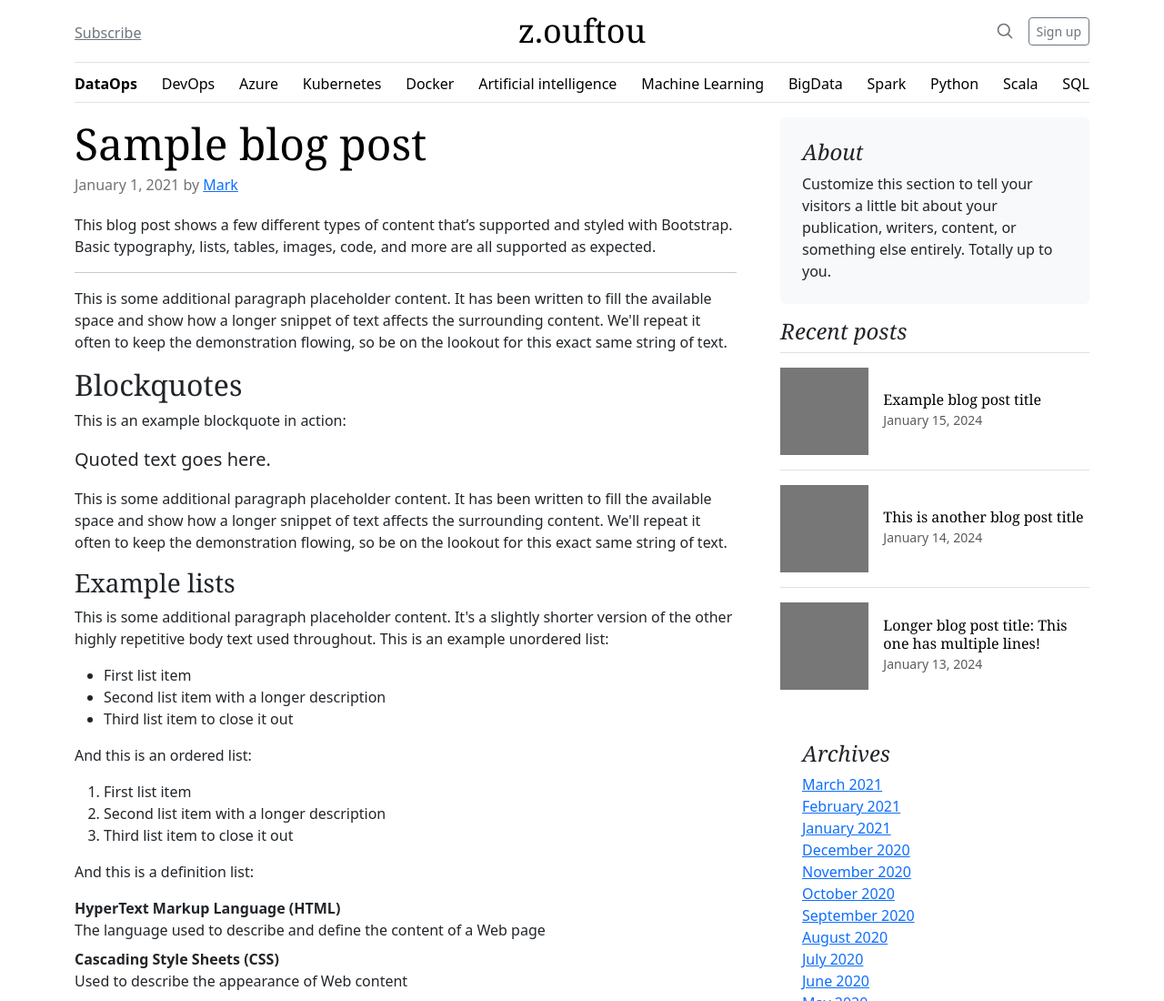
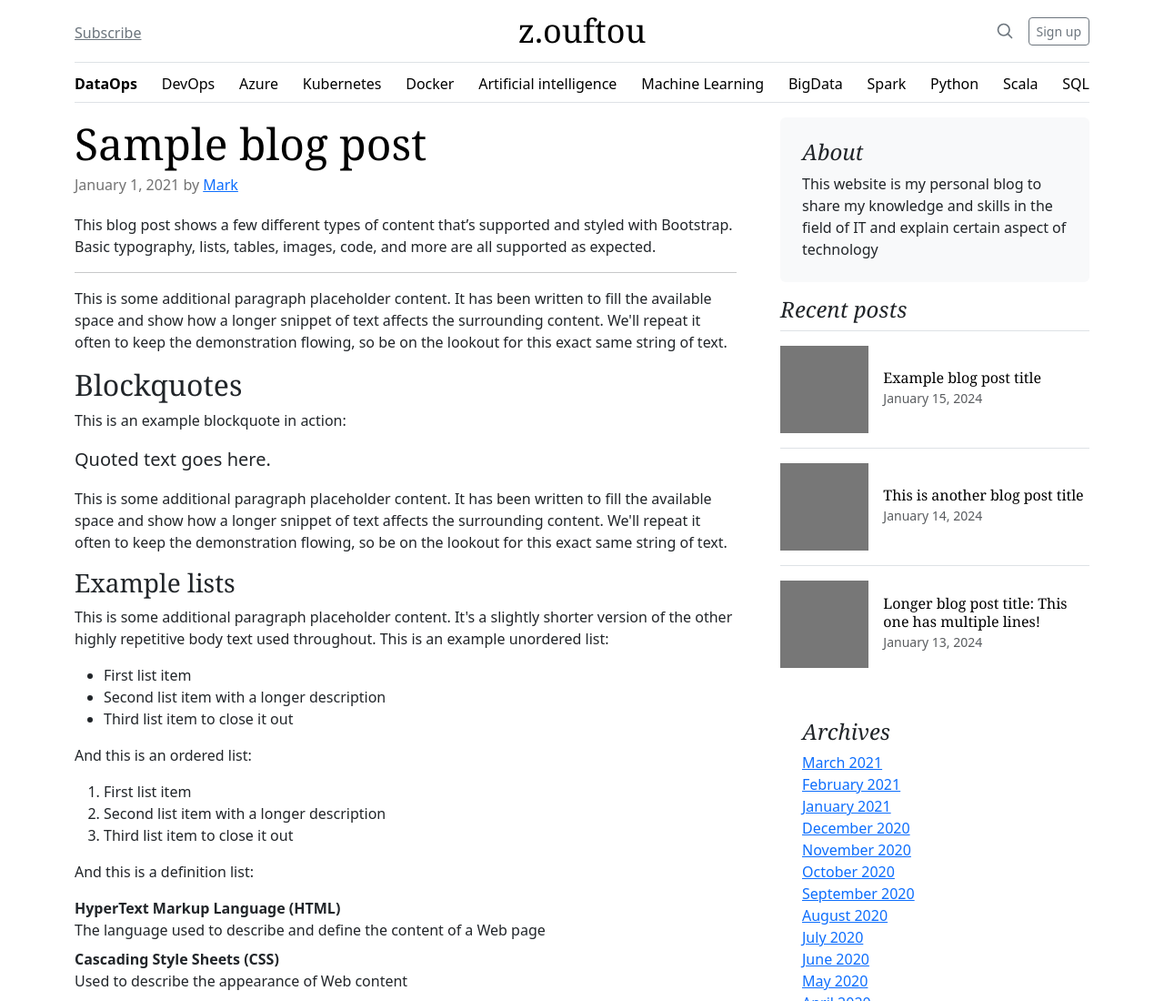
Before and after one commit to zouftou/zouftou.github.io, a plain HTML site: page index.html in a window 1280 px wide. Shown: the top 1100 px of the page at 91% size. Drawn offline with Linux system fonts and the light colour scheme.

Commit message:
update about

```diff
--- a/index.html
+++ b/index.html
@@ -304,8 +304,8 @@
                 <div class="position-sticky" style="top: 2rem;">
                     <div class="p-4 mb-3 bg-body-tertiary rounded">
                         <h4 class="fst-italic">About</h4>
-                        <p class="mb-0">Customize this section to tell your visitors a little bit about your
-                            publication, writers, content, or something else entirely. Totally up to you.</p>
+                        <p class="mb-0">This website is my personal blog to share my knowledge and
+                            skills in the field of IT and explain certain aspect of technology</p>
                     </div>
 
                     <div>
```
